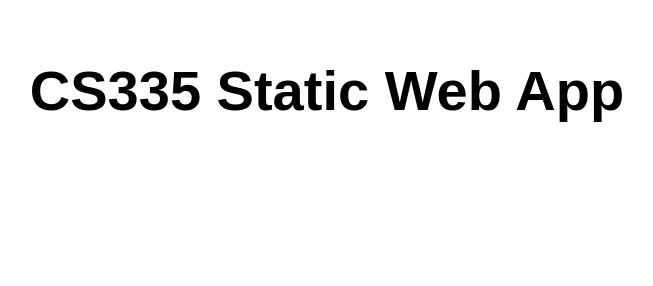
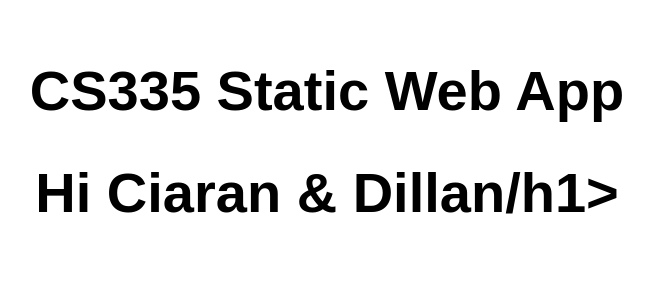
Before and after one commit to MarkR92/Test, a website: page src/index.html in a window 1280 px wide. Shown: the whole page, without its empty margins (313-966 px from the left). Drawn offline with Linux system fonts and the light colour scheme.

Commit message:
Update index.html

```diff
--- a/src/index.html
+++ b/src/index.html
@@ -5,12 +5,13 @@
   <meta charset="UTF-8">
   <meta name="viewport" content="width=device-width, initial-scale=1.0">
   <link rel="stylesheet" href="styles.css">
-  <title>Hello Kimmy</title>
+  <title>Hello Team</title>
 </head>
 
 <body>
   <main>
     <h1>CS335 Static Web App</h1>
+    <h1>Hi Ciaran & Dillan/h1>
   </main>
 </body>
 
```
